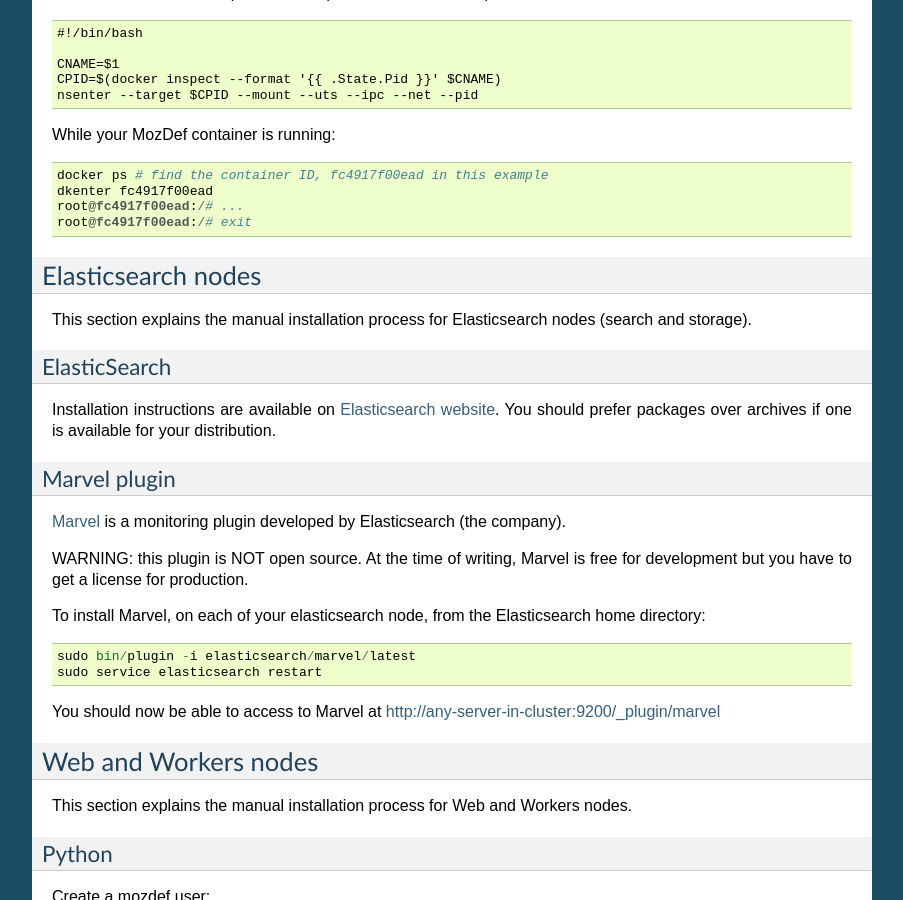
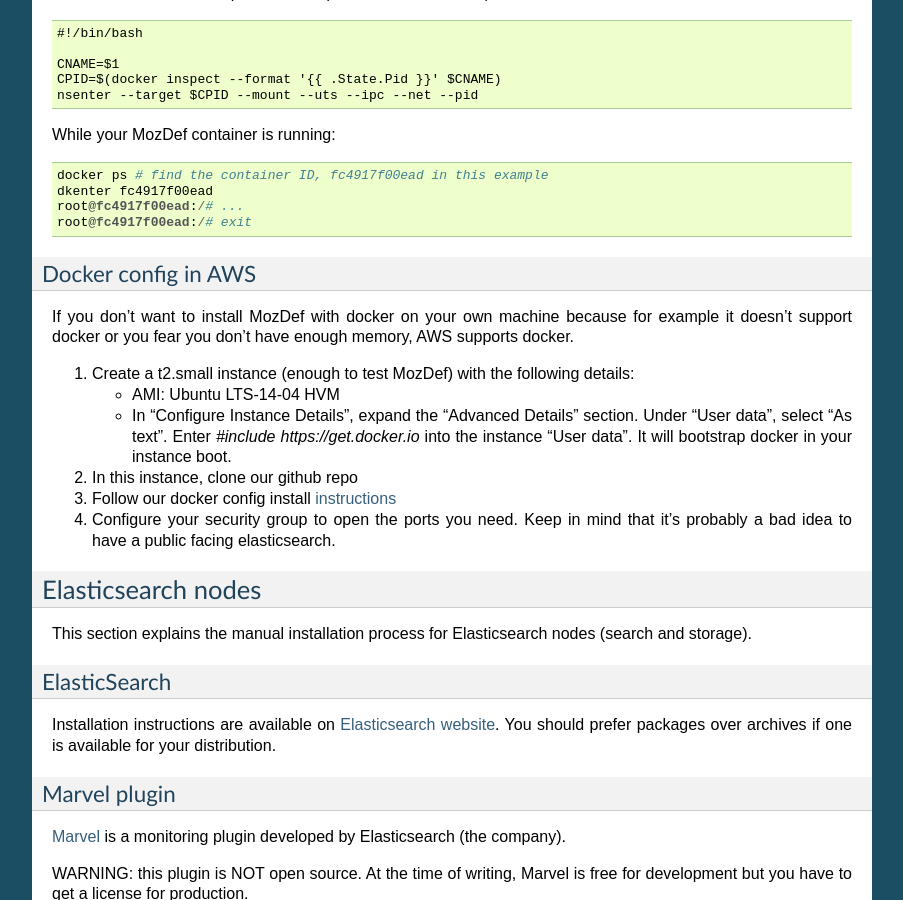
Before and after one commit to mozilla/MozDef, a Sphinx documentation site: the page built from docs/source/installation.rst, in a window 1280 px wide and 900 px high, scrolled down 939 px. Shown: the whole window, without its empty margins (198-1101 px from the left). Built offline with Sphinx 7.4.7, drawn with Linux system fonts in a browser that asks for light colours.

Commit message:
averez-161-docker-aws: add the docker + AWS doc for command line approach

```diff
--- a/docs/source/installation.rst
+++ b/docs/source/installation.rst
@@ -60,8 +60,21 @@
   root@fc4917f00ead:/# ...
   root@fc4917f00ead:/# exit
 
+Docker config in AWS
+********************
+
+If you don't want to install MozDef with docker on your own machine because for example it doesn't support docker or you fear you don't have enough memory, AWS supports docker.
+
+1. Create a t2.small instance (enough to test MozDef) with the following details:
+
+   * AMI: Ubuntu LTS-14-04 HVM
+   * In "Configure Instance Details", expand the "Advanced Details" section. Under "User data", select "As text". Enter `#include https://get.docker.io` into the instance "User data". It will bootstrap docker in your instance boot.
+2. In this instance, clone our github repo
+3. Follow our docker config install `instructions`_
+4. Configure your security group to open the ports you need. Keep in mind that it's probably a bad idea to have a public facing elasticsearch.
+
 .. _docker: https://www.docker.io/
-
+.. _instructions: http://mozdef.readthedocs.org/en/latest/installation.html#dockerfile
 
 Elasticsearch nodes
 -------------------
```
